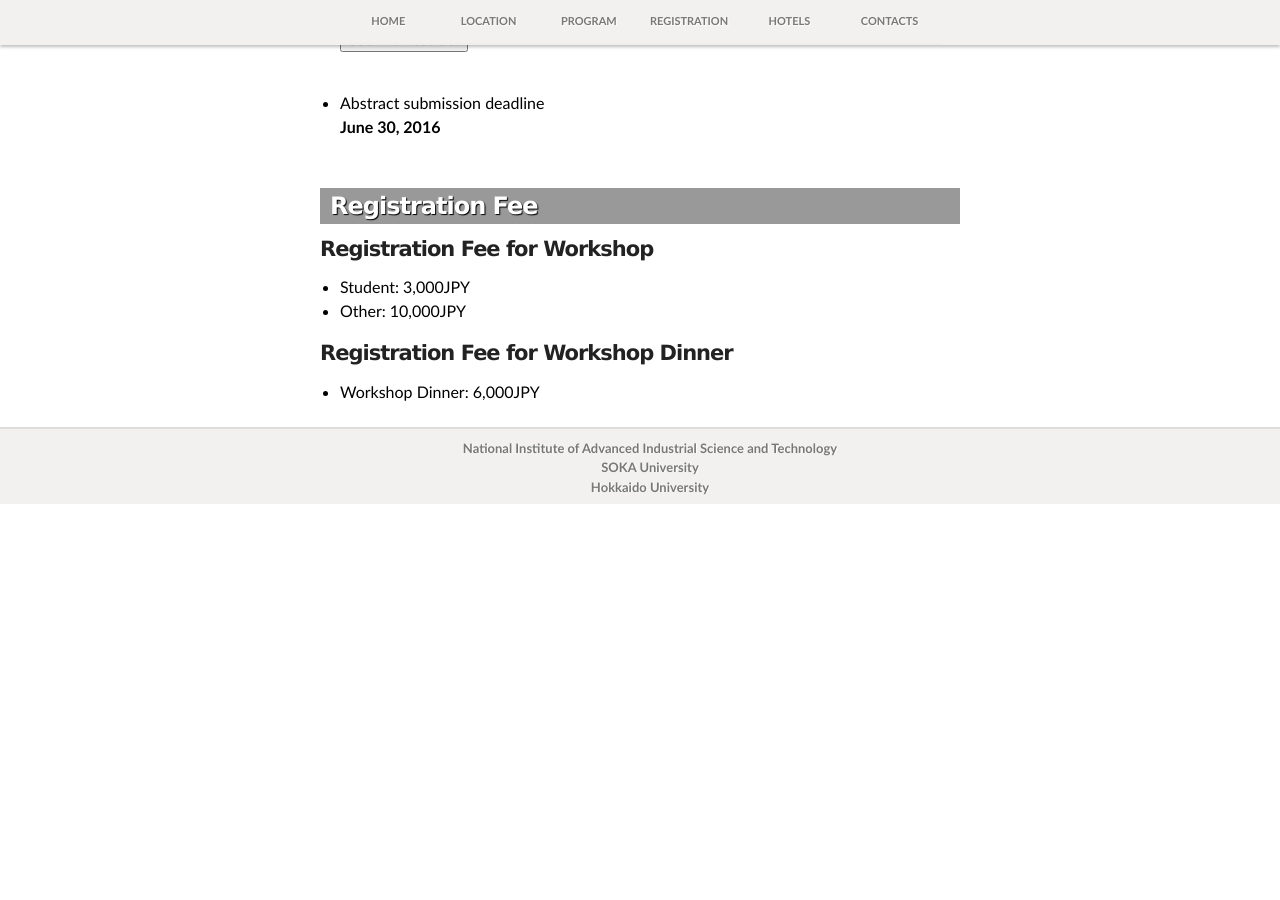
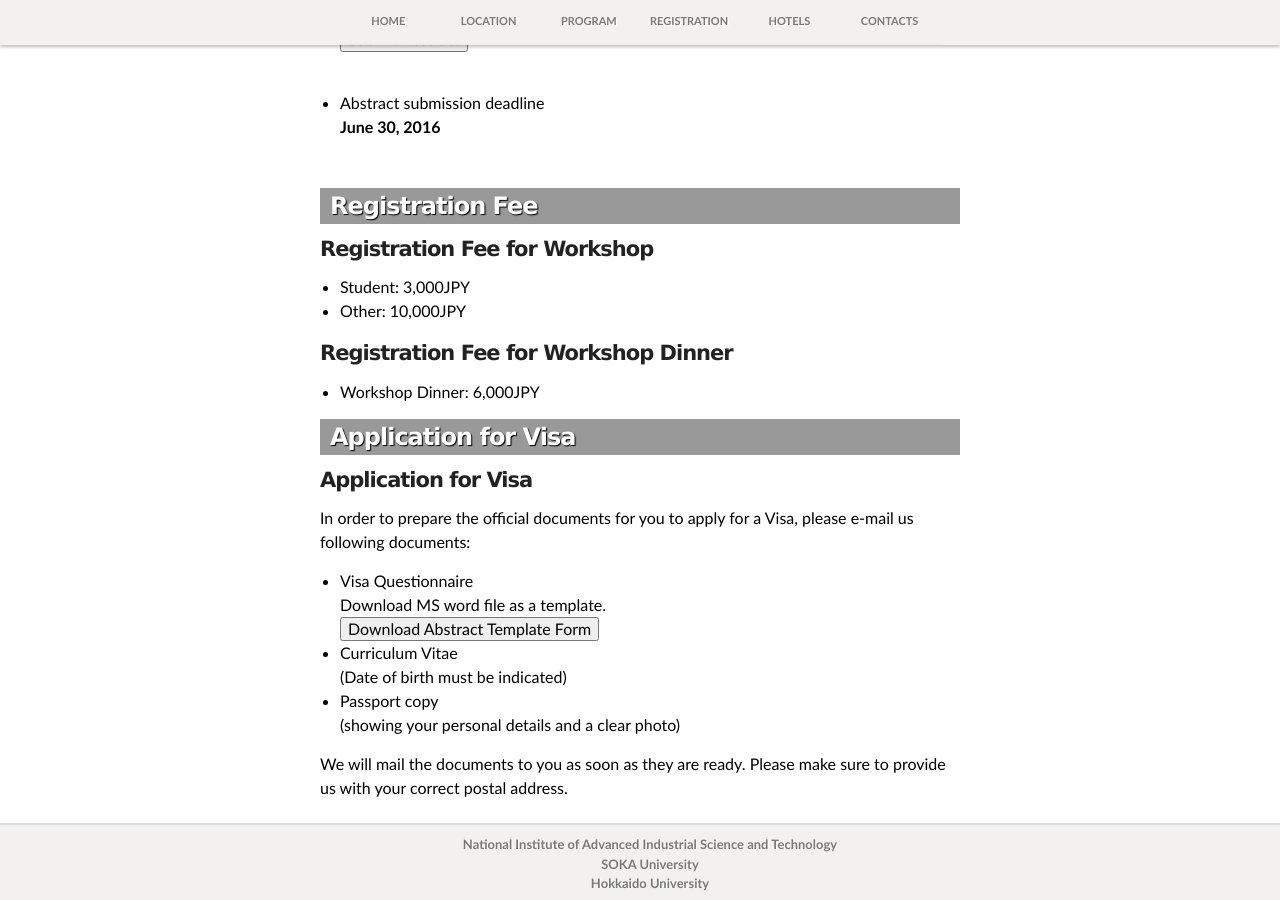
Before and after one commit to yamazakiM/test_warren2016, a Jekyll site: the page built from registration/index.md, in a window 1280 px wide and 900 px high, scrolled down 762 px. Built offline with Jekyll 4.4.1, drawn with Linux system fonts in a browser that asks for light colours; nearby versions of some CDN libraries; library files that are not in the unit come from our copies; before the commit the page ends 1266 px from its top, so only the background shows below that.

Commit message:
Update index.md

```diff
--- a/registration/index.md
+++ b/registration/index.md
@@ -48,9 +48,9 @@
   </ul>-->
 </div>
 <br>
-  <h3>Registration Fee</h3>
 
 <div class="registrationFee">
+  <h3>Registration Fee</h3>
   <h4 class="registration">Registration Fee for Workshop</h4>
   <ul>
   <li>Student: 3,000JPY</li>
@@ -62,9 +62,21 @@
   </ul>
 </div>
 
-  <p></p>
-  <p></p>
-  <p></p>
-  <p></p>
+<div class="visa">
+ <h3>Application for Visa</h3>
+ <h4 class="visa">Application for Visa</h4>
+  <p>In order to prepare the official documents for you to apply for a Visa, please e-mail us following documents:</p>
+  <ul>
+  <li>Visa Questionnaire<br>
+  Download MS word file as a template.<br>
+   <a href="{{site.url}}/images/AbstractTemplate.docx"><input id="button_submit" class="button_submit" type="button" alt="submit" value="Download Abstract Template Form"></a></li>
+  <li>Curriculum Vitae<br> (Date of birth must be indicated)</li>
+  <li> Passport copy<br>
+  (showing your personal details and a clear photo)</li>
+  </ul>
+  <p>We will mail the documents to you as soon as they are ready. Please make sure to provide us with your correct postal address. </p>
+</div>
+
+
   </section>
 </div>
```
